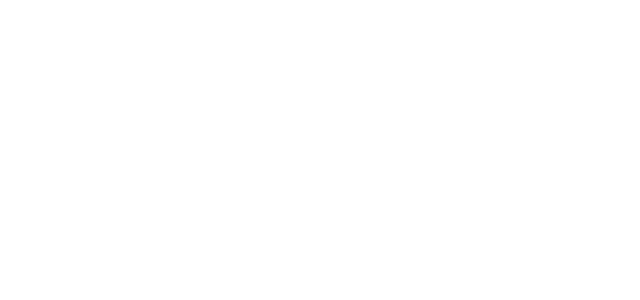
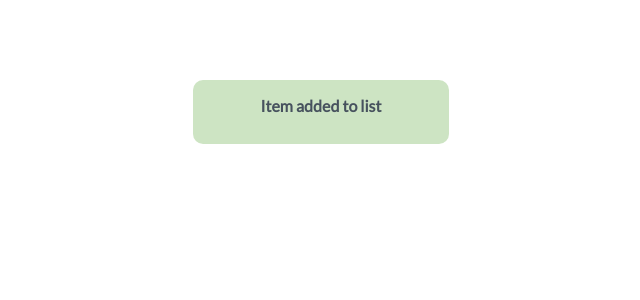
Before and after one commit to JoaoSouzaeSilva/GoGrocery, a React (Create React App) app: page /success in a window 1280 px wide. Shown: the top 300 px of the page, without its empty margins (319-959 px from the left). Built offline with nearby package versions, Linux system fonts and the light colour scheme.

Commit message:
everything done now fixed, even the stylings

```diff
--- a/src/App.tsx
+++ b/src/App.tsx
@@ -33,6 +33,7 @@
 import ProductList from "./components/products/product-list.component";
 import SlideMenu from "./components/slide-menu/slide-menu.component";
 import SlideMenuItem from "./components/slide-menu/slide-menu-item.component";
+import SuccessPopOver from "./components/products/success-add-item.component";
 
 setupIonicReact();
 
@@ -63,6 +64,9 @@
           <Route exact path="/signup">
             <SignUp/>
           </Route>
+          <Route exact path="/success">
+            <SuccessPopOver/>
+          </Route>
         </Switch>
       </IonReactRouter>
     </>
--- a/src/components/products/add-to-list.styles.scss
+++ b/src/components/products/add-to-list.styles.scss
@@ -1,6 +1,6 @@
 .select-quantity {
-  width: 450px;
-  height: 600px;
+  width: 30vw;
+  height: 75vh;
   align-self: center;
   text-align: center;
 
@@ -10,7 +10,7 @@
   z-index: 9998;
   position: fixed;
 
-  margin-top: 20vh;
+  margin-top: 18vh;
 }
 
 .item-name {
--- a/src/components/products/success-add-item.component.tsx
+++ b/src/components/products/success-add-item.component.tsx
@@ -1,7 +1,13 @@
-import "./success-add-item.styles.scss"
+import "./success-add-item.styles.scss";
 
 const SuccessPopOver = () => {
-  return <></>;
+  return (
+    <>
+      <div className="success-popover">
+        <p className="success-text">Item added to list</p>
+      </div>
+    </>
+  );
 };
 
 export default SuccessPopOver;
--- a/src/components/products/success-add-item.styles.scss
+++ b/src/components/products/success-add-item.styles.scss
@@ -0,0 +1,16 @@
+.success-popover {
+  height: 8vh;
+  width: 20vw;
+  background-color: #b3d7a5;
+  background-color: rgba(179, 215, 165, 0.657);
+  border-radius: 10px;
+  align-self: center;
+  margin-top: 10vh;
+  text-align: center;
+}
+
+.success-text {
+    color: #47525E;
+    font-family: Lato;
+    font-weight: bolder;
+}
--- a/src/components/slide-menu/slide-menu-item.component.tsx
+++ b/src/components/slide-menu/slide-menu-item.component.tsx
@@ -5,11 +5,11 @@
     <>
       <div className="menu-item">
         <img
-          className="item-image"
+          className="item-image-menu"
           src={process.env.PUBLIC_URL + "/img/" + img}
         />
-        <p className="item-name">{itemName}</p>
-        <p className="item-quantity">{quantity}</p>
+        <p className="item-name-menu">{itemName}</p>
+        <p className="item-quantity-menu">{quantity}</p>
         <div className="item-divider" />
       </div>
     </>
--- a/src/components/slide-menu/slide-menu-item.scss
+++ b/src/components/slide-menu/slide-menu-item.scss
@@ -3,7 +3,7 @@
   margin-left: 6%;
 }
 
-.item-image {
+.item-image-menu {
   width: 50px;
   height: 50px;
   object-fit: cover;
@@ -15,7 +15,7 @@
   border-style: solid;
 }
 
-.item-name {
+.item-name-menu {
   font-family: Lato;
   font-size: small;
   font-weight: bold;
@@ -25,7 +25,7 @@
   margin-top: -16%;
 }
 
-.item-quantity {
+.item-quantity-menu {
   font-family: Lato;
   font-size: small;
   font-weight: bold;
```
